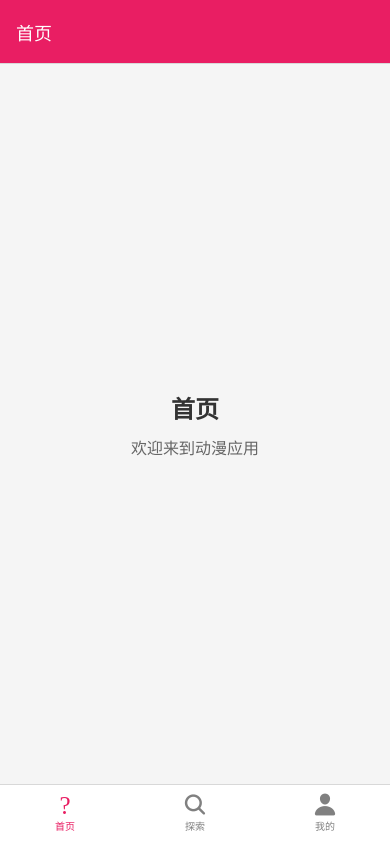
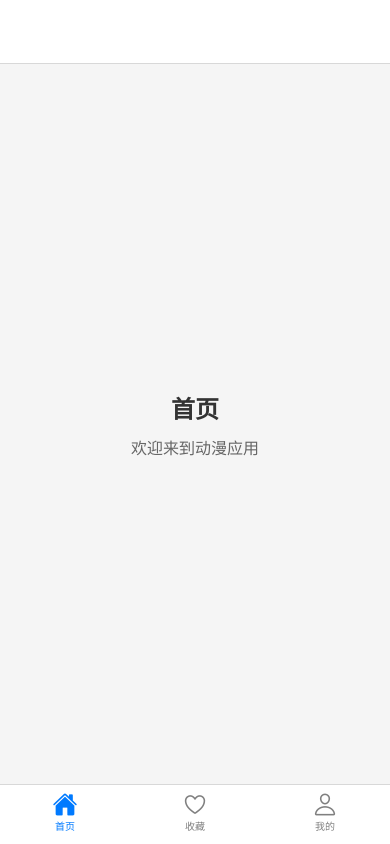
Before and after one commit to LiggMax/ReactNative-test, a React Native app: screen / in a window 390 px wide. Built offline with nearby package versions, Linux system fonts and the light colour scheme.

Commit message:
feat(layout): 更新首页和收藏页面
- 新增 Home 组件作为首页
- 重命名 ExploreScreen 为 collectionScreen，作为收藏页面
- 更新导航栏图标和样式
- 添加聚焦状态下的图标变化

```diff
--- a/src/layout.tsx
+++ b/src/layout.tsx
@@ -14,7 +14,7 @@ function HomeScreen() {
   );
 }
 
-function ExploreScreen() {
+function collectionScreen() {
   return (
     <View style={styles.screenContainer}>
       <Text style={styles.screenTitle}>探索</Text>
@@ -39,15 +39,11 @@ export default function BottomTabLayout() {
     <NavigationContainer>
       <Tab.Navigator
         screenOptions={{
-          tabBarActiveTintColor: '#e91e63',
           tabBarInactiveTintColor: 'gray',
           tabBarStyle: {
             backgroundColor: 'white',
             paddingBottom: 5,
             height: 60,
-          },
-          headerStyle: {
-            backgroundColor: '#e91e63',
           },
           headerTintColor: 'white',
         }}>
@@ -55,23 +51,29 @@ export default function BottomTabLayout() {
           name="Home"
           component={HomeScreen}
           options={{
-            title: '首页',
             tabBarLabel: '首页',
             // eslint-disable-next-line react/no-unstable-nested-components
-            tabBarIcon: ({color, size}) => (
-              <Icon name="Home" color={color} size={size} />
+            tabBarIcon: ({color, size, focused}) => (
+              <Icon
+                name={focused ? 'home' : 'home-outline'}
+                color={color}
+                size={size}
+              />
             ),
           }}
         />
         <Tab.Screen
           name="Explore"
-          component={ExploreScreen}
+          component={collectionScreen}
           options={{
-            title: '探索',
-            tabBarLabel: '探索',
+            tabBarLabel: '收藏',
             // eslint-disable-next-line react/no-unstable-nested-components
-            tabBarIcon: ({color, size}) => (
-              <Icon name="search" color={color} size={size} />
+            tabBarIcon: ({color, size, focused}) => (
+              <Icon
+                name={focused ? 'heart' : 'heart-outline'}
+                color={color}
+                size={size}
+              />
             ),
           }}
         />
@@ -79,11 +81,14 @@ export default function BottomTabLayout() {
           name="Profile"
           component={ProfileScreen}
           options={{
-            title: '个人资料',
             tabBarLabel: '我的',
             // eslint-disable-next-line react/no-unstable-nested-components
-            tabBarIcon: ({color, size}) => (
-              <Icon name="person" color={color} size={size} />
+            tabBarIcon: ({color, size, focused}) => (
+              <Icon
+                name={focused ? 'person' : 'person-outline'}
+                color={color}
+                size={size}
+              />
             ),
           }}
         />
```
Also changed, not shown: src/home/Home.tsx (added, +13 -0 lines), src/types/react-native-vector-icons.d.ts (line endings or trailing spaces), 1 other file (tests, documents, lock files or other folders).
